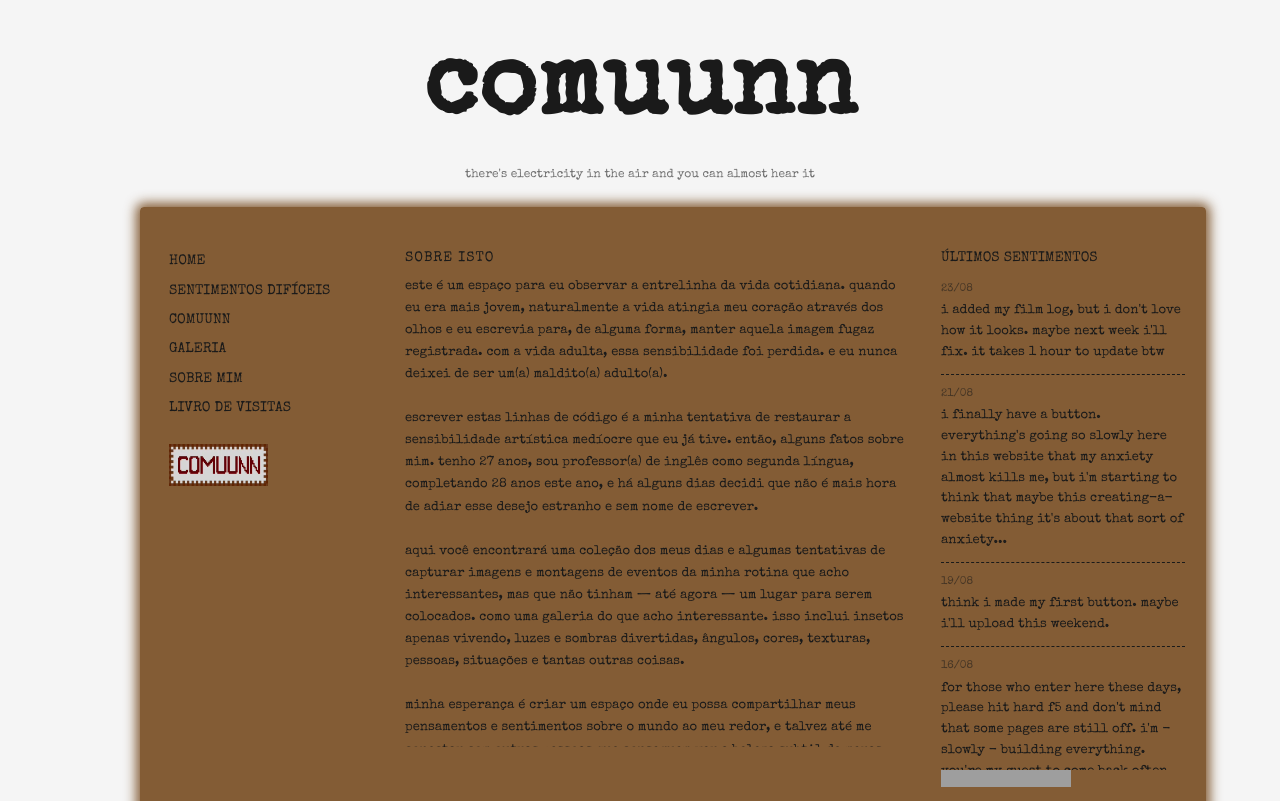
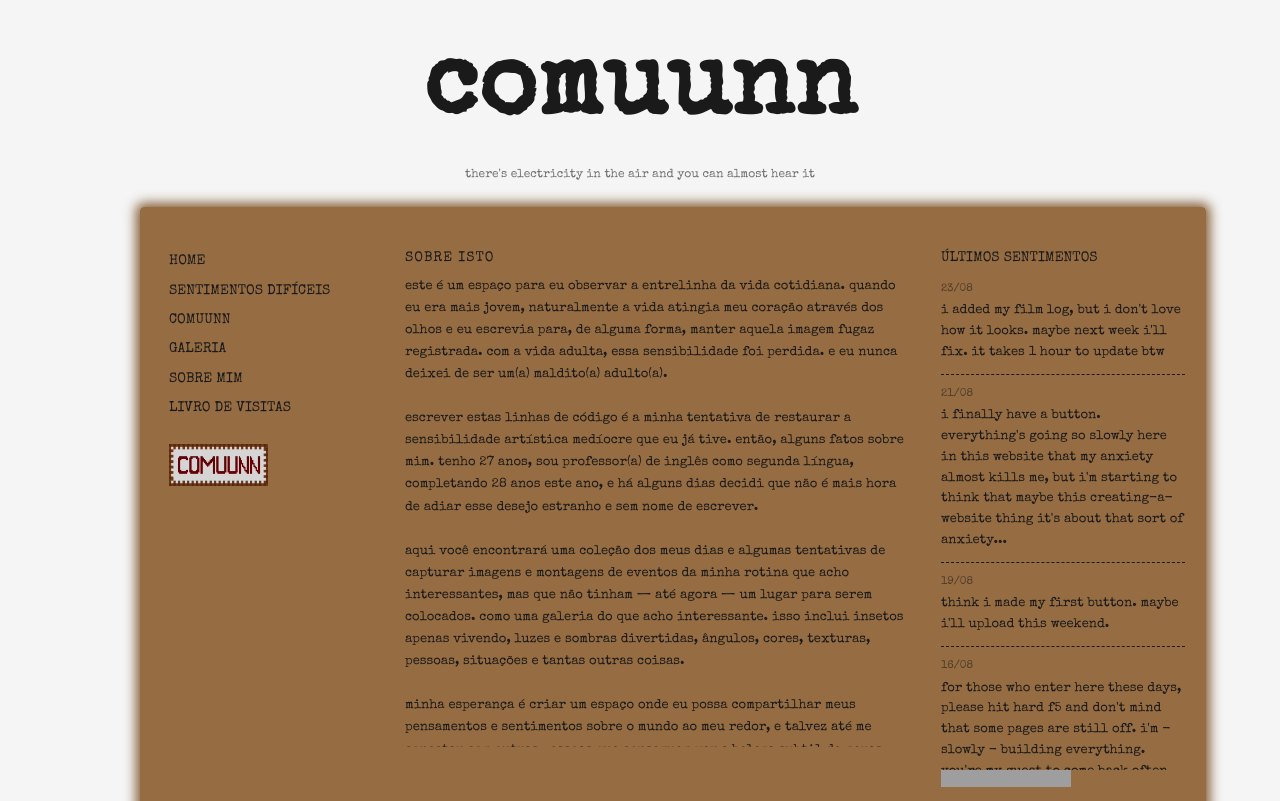
Before and after one commit to guiolhermer/comuunn, a Jekyll site: the page built from index.html, in a window 1280 px wide. Shown: the top 801 px of the page. Built offline with Jekyll 4.4.1, drawn with Linux system fonts in a browser that asks for light colours; grey boxes are pictures that could not be loaded.

Commit message:
fix: update background color of link styles for improved visibility

```diff
--- a/assets/style.css
+++ b/assets/style.css
@@ -48,7 +48,7 @@
 	border-radius: 4px;
   box-sizing: border-box;
   width: 1066px;
-  background-color: rgba(112, 66, 20, 0.85);
+  background-color: rgba(134, 85, 36, 0.85);
 }
 
 /* ---------- título do site (usado no masthead da home e dos posts) ---------- */
```
